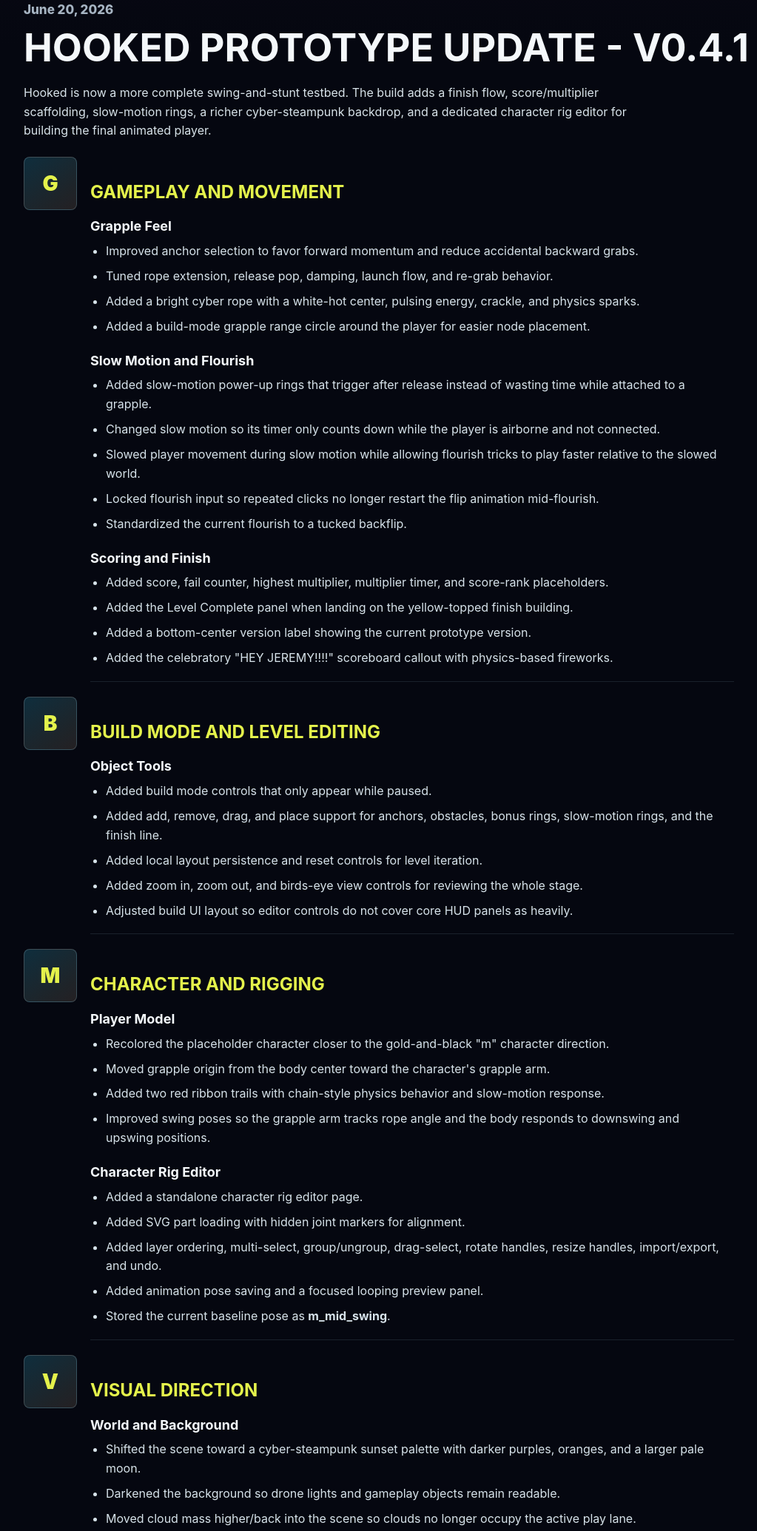
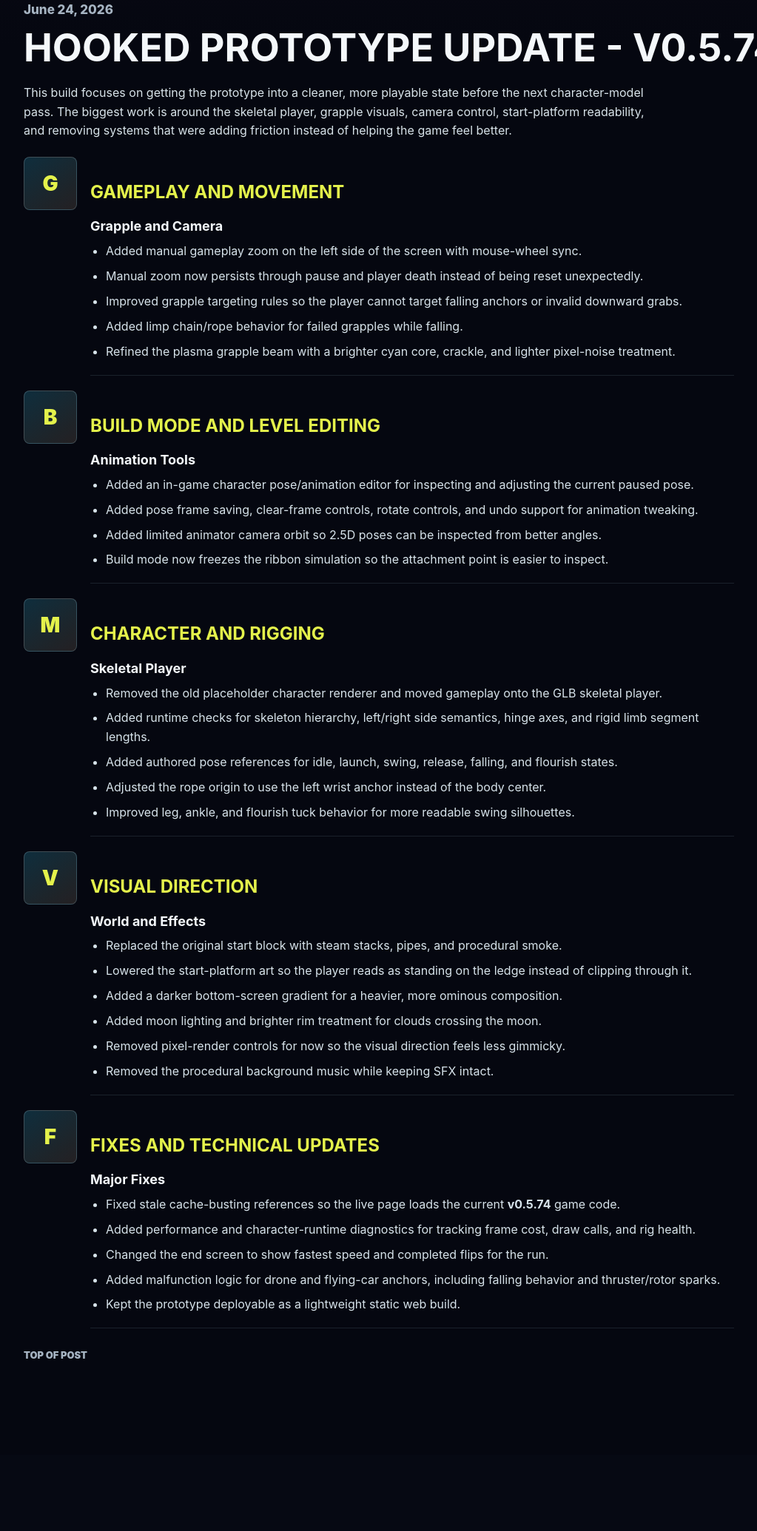
Before and after one commit to emenous/Hooked, a plain HTML site: page patchnotes.html in a window 1280 px wide. Shown: the part 499-2569 px from the top of the page at 74% size, without its empty margins (68-1091 px from the left). After the commit the page ends 2466 px from the top, so only its background shows below. Drawn offline with Linux system fonts and the light colour scheme.

Commit message:
Update patch notes for v0.5.74

```diff
--- a/patchnotes.html
+++ b/patchnotes.html
@@ -315,18 +315,17 @@
           <span class="brand-mark" aria-hidden="true"></span>
           <span>Hooked</span>
         </div>
-        <a class="play-link" href="./index.html">Play Now</a>
+        <a class="play-link" href="./index.html?v=version-0-5-74">Play Now</a>
       </div>
     </header>
 
     <main>
       <section class="hero">
-        <p class="eyebrow">Prototype Update v0.4.1</p>
+        <p class="eyebrow">Prototype Update v0.5.74</p>
         <h1>Patch Notes</h1>
         <p class="summary">
-          This consolidated update covers the biggest improvements from the recent Hooked prototype passes:
-          swing feel, slow motion, build mode, character rigging, visual direction, scoring, mobile fixes,
-          and cross-system consistency.
+          Major changes from the latest Hooked prototype pass: cleaner swing readability, a game-ready
+          skeletal character path, stronger grapple feedback, leaner controls, and focused bug fixes.
         </p>
         <nav class="filters" aria-label="Patch note filters">
           <span class="active">2026</span>
@@ -341,41 +340,26 @@
 
       <section class="patch-list">
         <article class="patch-post">
-          <p class="date">June 20, 2026</p>
-          <h2>Hooked Prototype Update - v0.4.1</h2>
+          <p class="date">June 24, 2026</p>
+          <h2>Hooked Prototype Update - v0.5.74</h2>
           <p class="note">
-            Hooked is now a more complete swing-and-stunt testbed. The build adds a finish flow,
-            score/multiplier scaffolding, slow-motion rings, a richer cyber-steampunk backdrop,
-            and a dedicated character rig editor for building the final animated player.
+            This build focuses on getting the prototype into a cleaner, more playable state before
+            the next character-model pass. The biggest work is around the skeletal player, grapple
+            visuals, camera control, start-platform readability, and removing systems that were adding
+            friction instead of helping the game feel better.
           </p>
 
           <section class="category" id="gameplay">
             <div class="category-icon" aria-hidden="true">G</div>
             <div class="category-body">
               <h3>Gameplay and Movement</h3>
-              <h4>Grapple Feel</h4>
+              <h4>Grapple and Camera</h4>
               <ul>
-                <li>Improved anchor selection to favor forward momentum and reduce accidental backward grabs.</li>
-                <li>Tuned rope extension, release pop, damping, launch flow, and re-grab behavior.</li>
-                <li>Added a bright cyber rope with a white-hot center, pulsing energy, crackle, and physics sparks.</li>
-                <li>Added a build-mode grapple range circle around the player for easier node placement.</li>
-              </ul>
-
-              <h4>Slow Motion and Flourish</h4>
-              <ul>
-                <li>Added slow-motion power-up rings that trigger after release instead of wasting time while attached to a grapple.</li>
-                <li>Changed slow motion so its timer only counts down while the player is airborne and not connected.</li>
-                <li>Slowed player movement during slow motion while allowing flourish tricks to play faster relative to the slowed world.</li>
-                <li>Locked flourish input so repeated clicks no longer restart the flip animation mid-flourish.</li>
-                <li>Standardized the current flourish to a tucked backflip.</li>
-              </ul>
-
-              <h4>Scoring and Finish</h4>
-              <ul>
-                <li>Added score, fail counter, highest multiplier, multiplier timer, and score-rank placeholders.</li>
-                <li>Added the Level Complete panel when landing on the yellow-topped finish building.</li>
-                <li>Added a bottom-center version label showing the current prototype version.</li>
-                <li>Added the celebratory "HEY JEREMY!!!!" scoreboard callout with physics-based fireworks.</li>
+                <li>Added manual gameplay zoom on the left side of the screen with mouse-wheel sync.</li>
+                <li>Manual zoom now persists through pause and player death instead of being reset unexpectedly.</li>
+                <li>Improved grapple targeting rules so the player cannot target falling anchors or invalid downward grabs.</li>
+                <li>Added limp chain/rope behavior for failed grapples while falling.</li>
+                <li>Refined the plasma grapple beam with a brighter cyan core, crackle, and lighter pixel-noise treatment.</li>
               </ul>
             </div>
           </section>
@@ -384,13 +368,12 @@
             <div class="category-icon" aria-hidden="true">B</div>
             <div class="category-body">
               <h3>Build Mode and Level Editing</h3>
-              <h4>Object Tools</h4>
+              <h4>Animation Tools</h4>
               <ul>
-                <li>Added build mode controls that only appear while paused.</li>
-                <li>Added add, remove, drag, and place support for anchors, obstacles, bonus rings, slow-motion rings, and the finish line.</li>
-                <li>Added local layout persistence and reset controls for level iteration.</li>
-                <li>Added zoom in, zoom out, and birds-eye view controls for reviewing the whole stage.</li>
-                <li>Adjusted build UI layout so editor controls do not cover core HUD panels as heavily.</li>
+                <li>Added an in-game character pose/animation editor for inspecting and adjusting the current paused pose.</li>
+                <li>Added pose frame saving, clear-frame controls, rotate controls, and undo support for animation tweaking.</li>
+                <li>Added limited animator camera orbit so 2.5D poses can be inspected from better angles.</li>
+                <li>Build mode now freezes the ribbon simulation so the attachment point is easier to inspect.</li>
               </ul>
             </div>
           </section>
@@ -399,21 +382,13 @@
             <div class="category-icon" aria-hidden="true">M</div>
             <div class="category-body">
               <h3>Character and Rigging</h3>
-              <h4>Player Model</h4>
+              <h4>Skeletal Player</h4>
               <ul>
-                <li>Recolored the placeholder character closer to the gold-and-black "m" character direction.</li>
-                <li>Moved grapple origin from the body center toward the character's grapple arm.</li>
-                <li>Added two red ribbon trails with chain-style physics behavior and slow-motion response.</li>
-                <li>Improved swing poses so the grapple arm tracks rope angle and the body responds to downswing and upswing positions.</li>
-              </ul>
-
-              <h4>Character Rig Editor</h4>
-              <ul>
-                <li>Added a standalone character rig editor page.</li>
-                <li>Added SVG part loading with hidden joint markers for alignment.</li>
-                <li>Added layer ordering, multi-select, group/ungroup, drag-select, rotate handles, resize handles, import/export, and undo.</li>
-                <li>Added animation pose saving and a focused looping preview panel.</li>
-                <li>Stored the current baseline pose as <strong>m_mid_swing</strong>.</li>
+                <li>Removed the old placeholder character renderer and moved gameplay onto the GLB skeletal player.</li>
+                <li>Added runtime checks for skeleton hierarchy, left/right side semantics, hinge axes, and rigid limb segment lengths.</li>
+                <li>Added authored pose references for idle, launch, swing, release, falling, and flourish states.</li>
+                <li>Adjusted the rope origin to use the left wrist anchor instead of the body center.</li>
+                <li>Improved leg, ankle, and flourish tuck behavior for more readable swing silhouettes.</li>
               </ul>
             </div>
           </section>
@@ -422,20 +397,14 @@
             <div class="category-icon" aria-hidden="true">V</div>
             <div class="category-body">
               <h3>Visual Direction</h3>
-              <h4>World and Background</h4>
+              <h4>World and Effects</h4>
               <ul>
-                <li>Shifted the scene toward a cyber-steampunk sunset palette with darker purples, oranges, and a larger pale moon.</li>
-                <li>Darkened the background so drone lights and gameplay objects remain readable.</li>
-                <li>Moved cloud mass higher/back into the scene so clouds no longer occupy the active play lane.</li>
-                <li>Added procedural sky, moon, cloud, star, and city texture work without adding heavy raster assets.</li>
-              </ul>
-
-              <h4>Drone Anchors and Feedback</h4>
-              <ul>
-                <li>Replaced plain anchor points with hovering drone anchors.</li>
-                <li>Moved drone lights above the drone head and added matching circular glow for idle, target, and grapple states.</li>
-                <li>Added drone rotor animation, hover motion, catch impact, and rope-tension response.</li>
-                <li>Added speed lines, motion trails, slow-motion timer icon, and larger yellow multiplier display.</li>
+                <li>Replaced the original start block with steam stacks, pipes, and procedural smoke.</li>
+                <li>Lowered the start-platform art so the player reads as standing on the ledge instead of clipping through it.</li>
+                <li>Added a darker bottom-screen gradient for a heavier, more ominous composition.</li>
+                <li>Added moon lighting and brighter rim treatment for clouds crossing the moon.</li>
+                <li>Removed pixel-render controls for now so the visual direction feels less gimmicky.</li>
+                <li>Removed the procedural background music while keeping SFX intact.</li>
               </ul>
             </div>
           </section>
@@ -444,26 +413,13 @@
             <div class="category-icon" aria-hidden="true">F</div>
             <div class="category-body">
               <h3>Fixes and Technical Updates</h3>
-              <h4>Performance and Consistency</h4>
+              <h4>Major Fixes</h4>
               <ul>
-                <li>Added fixed-step gameplay physics so swing damping and momentum are less dependent on display refresh rate.</li>
-                <li>Kept the heavier SVG character disabled in gameplay while the rig is still being refined, preserving smoother swing feel.</li>
-                <li>Removed temporary loader experiments that caused the dark-blue HUD-only screen.</li>
-                <li>Kept the game deployable as a lightweight static prototype.</li>
-              </ul>
-
-              <h4>Mobile and Browser Fixes</h4>
-              <ul>
-                <li>Fixed mobile selection behavior that showed blue handles and copy/paste controls over the game.</li>
-                <li>Improved touch handling for dragging, tapping, flourish, restart, pause, and build controls.</li>
-                <li>Adjusted HUD and controls for mobile portrait and landscape layouts.</li>
-                <li>Added script cache-busting updates so browsers fetch the newest prototype build.</li>
-              </ul>
-
-              <h4>Deployment</h4>
-              <ul>
-                <li>Added deployment and watch-deploy scripts for the live Hooked directory on prntscrn.dev.</li>
-                <li>Deployed the prototype and patch notes to the same live Hooked folder for mobile testing.</li>
+                <li>Fixed stale cache-busting references so the live page loads the current <strong>v0.5.74</strong> game code.</li>
+                <li>Added performance and character-runtime diagnostics for tracking frame cost, draw calls, and rig health.</li>
+                <li>Changed the end screen to show fastest speed and completed flips for the run.</li>
+                <li>Added malfunction logic for drone and flying-car anchors, including falling behavior and thruster/rotor sparks.</li>
+                <li>Kept the prototype deployable as a lightweight static web build.</li>
               </ul>
             </div>
           </section>
```
Also changed, not shown: index.html (+2 -2 lines).
